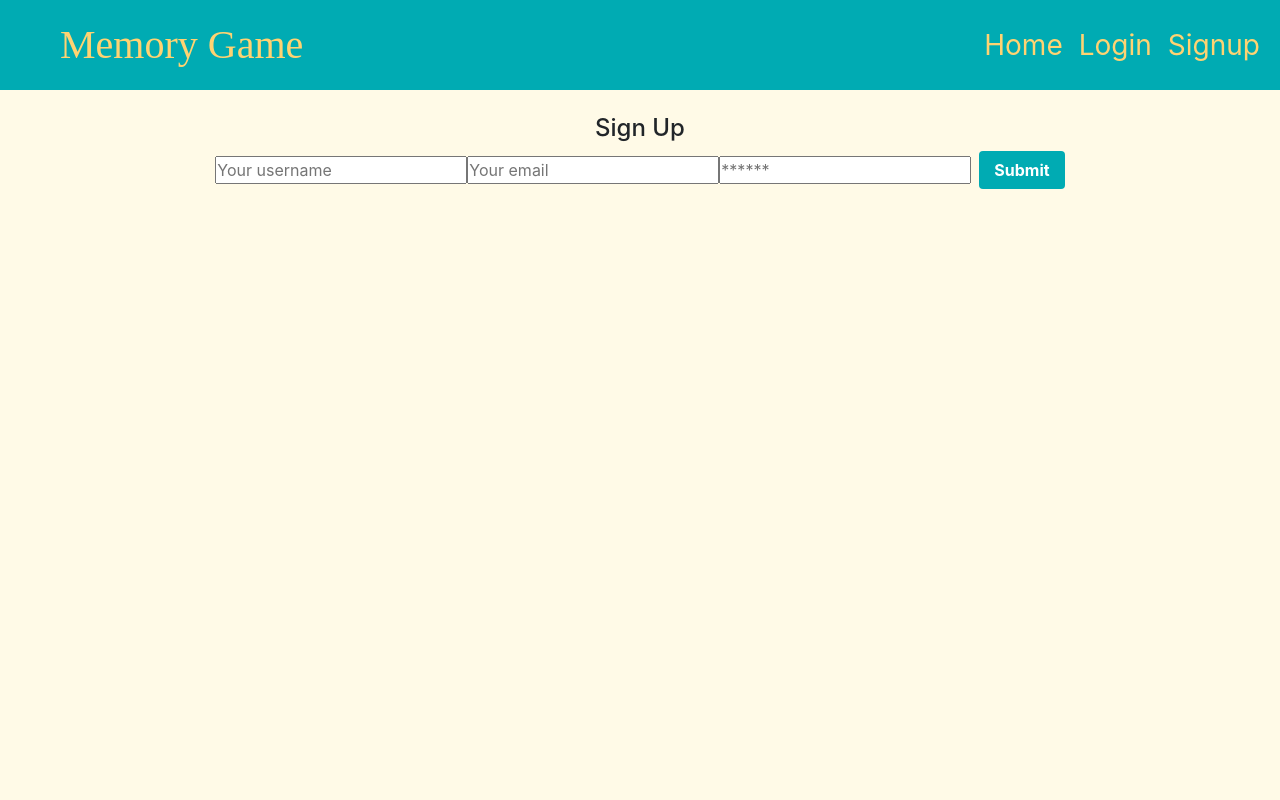
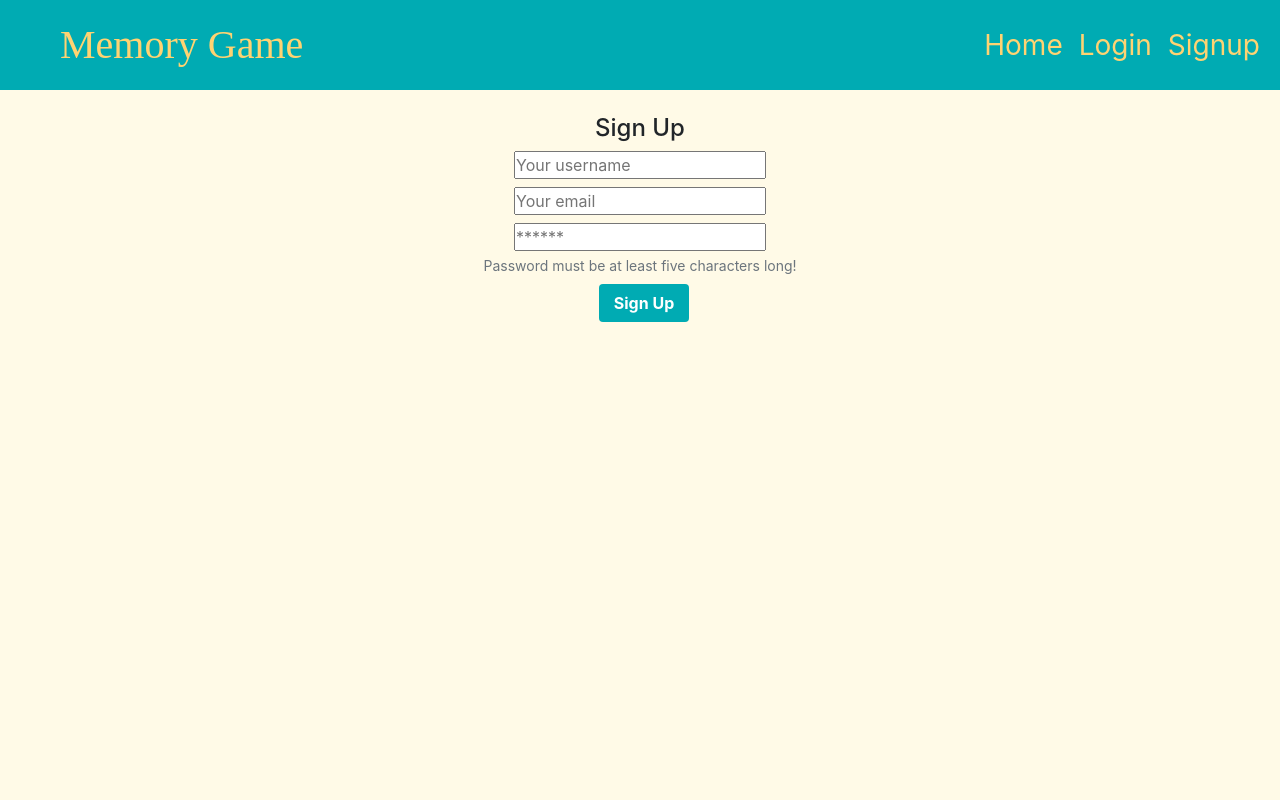
Before and after one commit to BBelk/Memory-Game, a React (Create React App) app in the folder client/: page /signup in a window 1280 px wide. Shown: the top 800 px of the page. Built offline with nearby package versions, Linux system fonts and the light colour scheme; a web font is replaced by a local one.

Commit message:
Just form styling

```diff
--- a/client/src/pages/Login.js
+++ b/client/src/pages/Login.js
@@ -1,12 +1,12 @@
-import React, { useState } from 'react';
-import { Link } from 'react-router-dom';
-import { useMutation } from '@apollo/client';
-import { LOGIN_USER } from '../utils/mutations';
+import React, { useState } from "react";
+import { Link } from "react-router-dom";
+import { useMutation } from "@apollo/client";
+import { LOGIN_USER } from "../utils/mutations";
 
-import Auth from '../utils/auth';
+import Auth from "../utils/auth";
 
 const Login = () => {
-  const [formState, setFormState] = useState({ email: '', password: '' });
+  const [formState, setFormState] = useState({ email: "", password: "" });
   const [login, { error, data }] = useMutation(LOGIN_USER);
 
   // update state based on form input changes
@@ -34,8 +34,8 @@ const Login = () => {
 
     // clear form values
     setFormState({
-      email: '',
-      password: '',
+      email: "",
+      password: "",
     });
   };
 
@@ -43,30 +43,35 @@ const Login = () => {
     if (data) {
       return (
         <p>
-          Success! You may now head{' '}
-          <Link to="/">back to the homepage.</Link>
+          Success! You may now head <Link to="/">back to the homepage.</Link>
         </p>
-      )
+      );
     }
     return (
-      <form onSubmit={handleFormSubmit}>
+      <form className="form" onSubmit={handleFormSubmit}>
+        <div className="form-group mb-2">
           <input
+            className="form-input"
             placeholder="Your email"
             name="email"
             type="email"
             value={formState.email}
             onChange={handleChange}
           />
+        </div>
+        <div className="form-group mb-2">
           <input
+            className="form-input"
             placeholder="******"
             name="password"
             type="password"
             value={formState.password}
             onChange={handleChange}
           />
-        <button type="submit">
-          Submit
-        </button>
+        </div>
+        <div className="form-group">
+          <button type="submit">Login</button>
+        </div>
       </form>
     );
   };
--- a/client/src/pages/Signup.js
+++ b/client/src/pages/Signup.js
@@ -47,31 +47,43 @@ const Signup = () => {
       )
     }
     return (
-      <form onSubmit={handleFormSubmit}>
+      <form className="form" onSubmit={handleFormSubmit}>
+        <div className="form-group mb-2">
           <input
+            className="form-input"
             placeholder="Your username"
             name="username"
             type="text"
             value={formState.name}
             onChange={handleChange}
           />
+        </div>
+        <div className="form-group mb-2">
           <input
+            className="form-input"
             placeholder="Your email"
             name="email"
             type="email"
             value={formState.email}
             onChange={handleChange}
           />
+        </div>
+        <div className="form-group mb-2">
           <input
+            className="form-input"
             placeholder="******"
             name="password"
             type="password"
             value={formState.password}
             onChange={handleChange}
           />
+          <div className="form-text">Password must be at least five characters long!</div>
+        </div>
+        <div className="form-group">
           <button type="submit">
-          Submit
+            Sign Up
           </button>
+        </div>
       </form>
     );
   };
```
Lines whose indentation alone changed are shown as unchanged.
